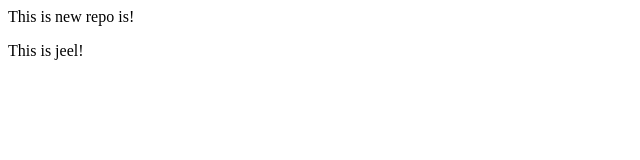
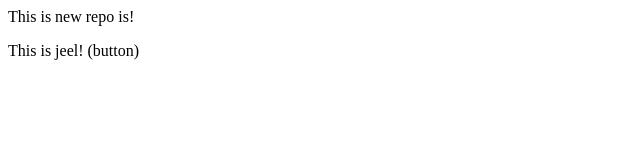
Before and after one commit to Jeelkathiria/localRepo, a plain HTML site: page LocalRepo/index.html in a window 1280 px wide. Shown: the full height of the page, 0-640 px from the left. Drawn offline with Linux system fonts and the light colour scheme.

Commit message:
button added

```diff
--- a/LocalRepo/index.html
+++ b/LocalRepo/index.html
@@ -1,2 +1,2 @@
 <p>This is new repo is!</p>
-<p>This is jeel!</p>
+<p>This is jeel! (button)</p>
```
